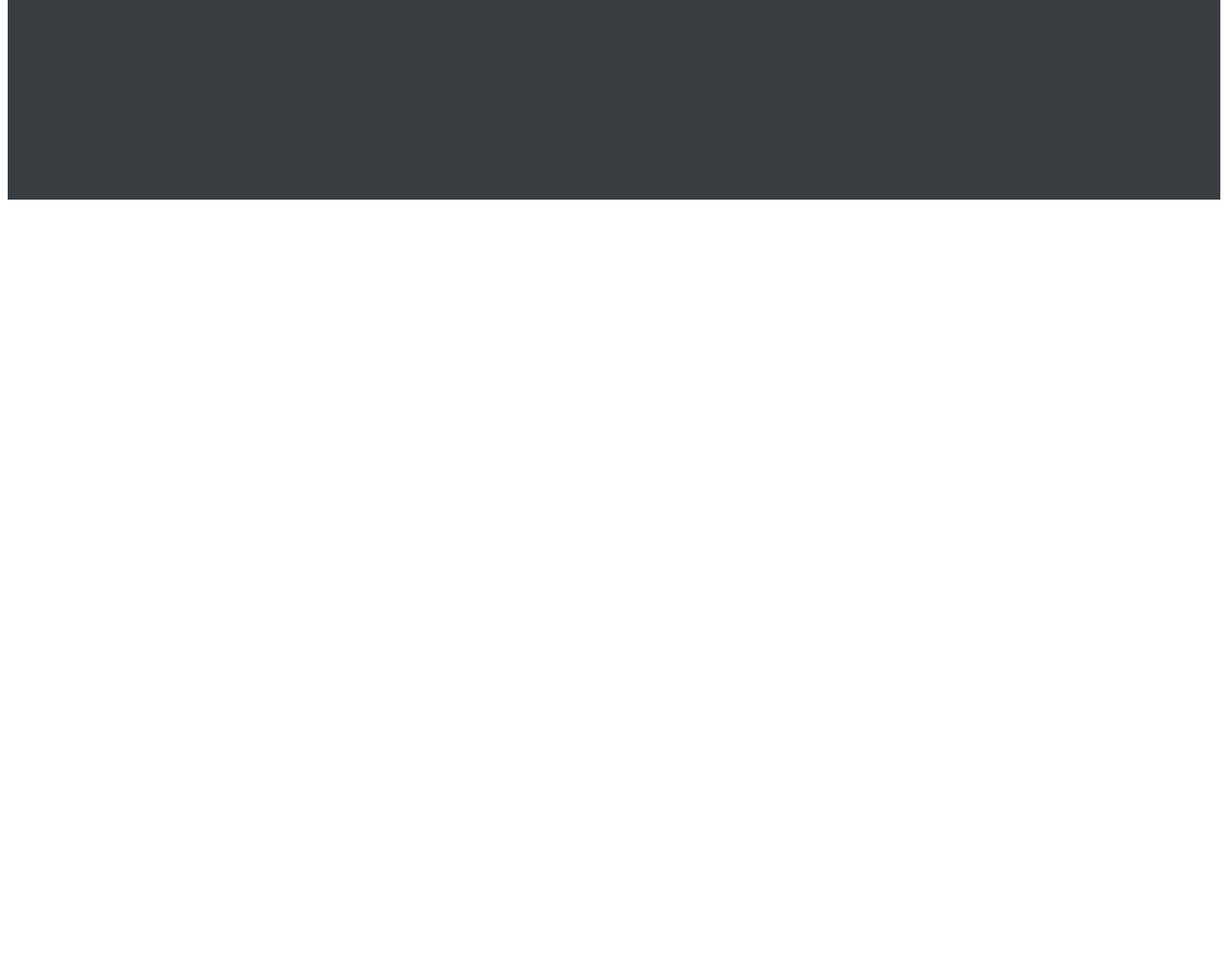
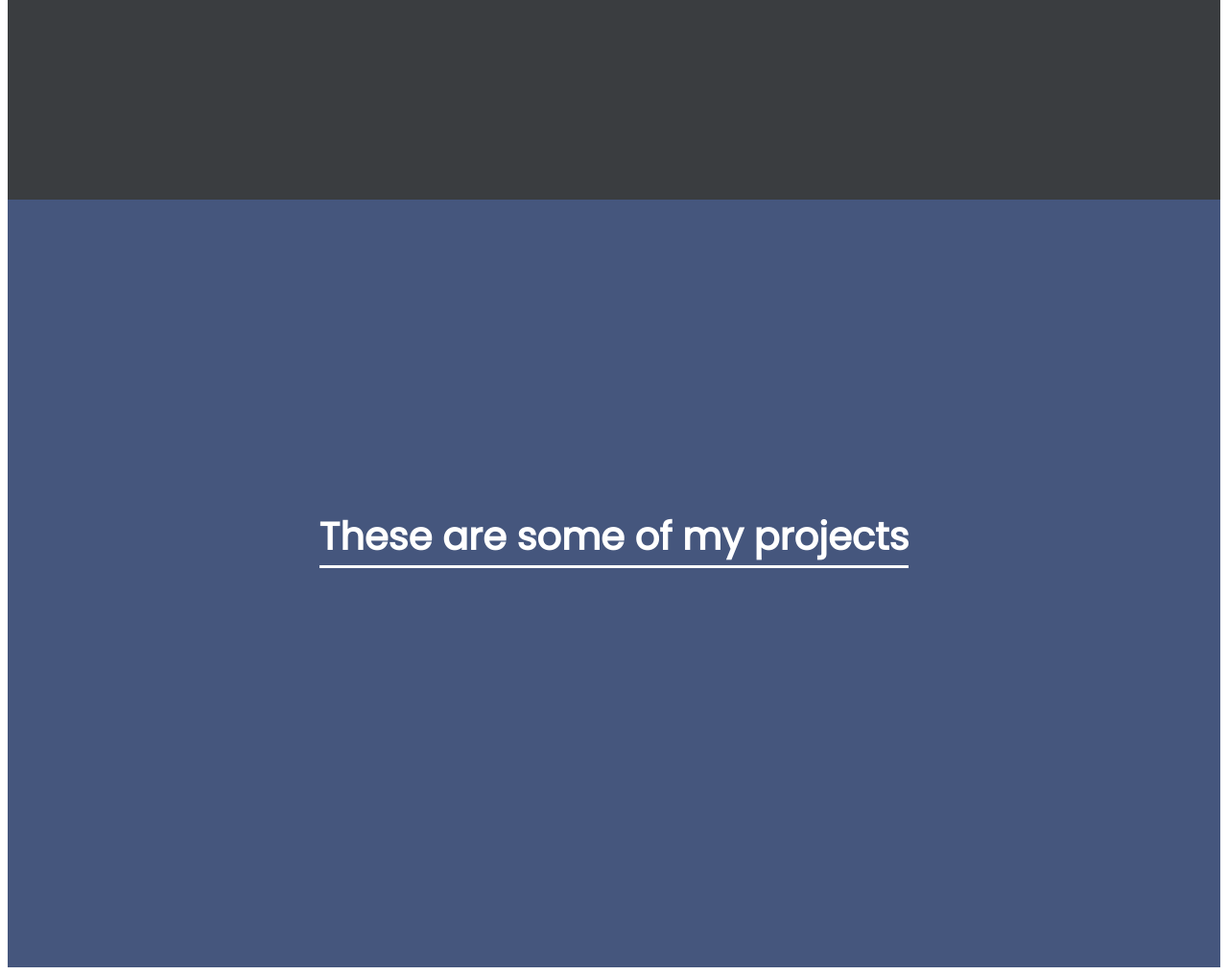
Before and after one commit to AbdollahRaafat/Abdollah-Abood, a plain HTML site: page index.html in a window 1280 px wide. Shown: the part 600-1616 px from the top of the page at 96% size. Before the commit the page ends 816 px from the top, so only its background shows below. Drawn offline with Linux system fonts and the light colour scheme.

Commit message:
sec commit

```diff
--- a/css/style.css
+++ b/css/style.css
@@ -27,3 +27,18 @@ h1{
     font-size: 3rem;
     font-weight: 200;
 }
+
+#projects {
+    display: flex;
+    height: 100vh;
+    background-color: #45567d;
+    text-align: center;
+    align-items: center;
+    justify-content: center;
+}
+
+.project-title {
+    border-bottom: 0.2rem solid white;
+    font-size: 2.5rem;
+    margin:0 auto 6rem auto;
+}
--- a/index.html
+++ b/index.html
@@ -1,8 +1,3 @@
-<!DOCTYPE html>
-<html lang="en">
-  <head>
-    <meta charset="UTF-8">
-    <title>Fork Me! FCC: Test Suite Template</title>
 <link rel="stylesheet" href="css/style.css">
 <link href="https://fonts.googleapis.com/css?family=Poppins:200i,300,400&amp;display=swap" rel="stylesheet">
 </head>
@@ -19,7 +14,11 @@
   <h4 id="head4">a web developer</h4>
 </div>
 
-
+<div id="projects">
+  <div>
+    <h2 class="project-title">These are some of my projects</h2>
+  </div>
+</div>
 
 <script  src="js/index.js"></script>
 </body>
```
Lines whose indentation alone changed are shown as unchanged.
